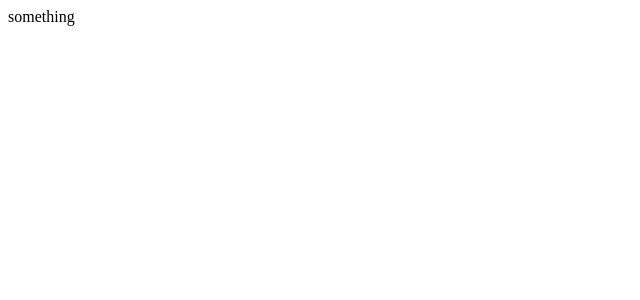
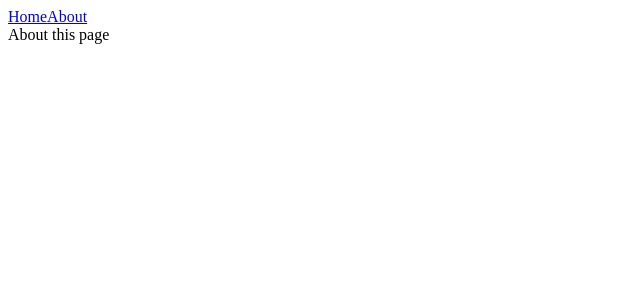
Before and after one commit to zpdl95/movie_app_2021, a React (Create React App) app: page /#/about in a window 1280 px wide. Shown: the top 300 px of the page, without its empty margins (0-640 px from the left). Built offline with nearby package versions, Linux system fonts and the light colour scheme.

Commit message:
#6.2 Building the Navigation

```diff
--- a/src/App.js
+++ b/src/App.js
@@ -1,7 +1,19 @@
 import React from "react";
+import { HashRouter, Route } from "react-router-dom";
+import Navigation from "./components/Navigation";
+import About from "./routes/About";
+import Home from "./routes/Home";
+
+/* Route에서 exact속성은 path에 들어있는 주소가 정확하게 같을때만 작동하도록 설정하는 것 */
 
 function App() {
-  return <span>something</span>;
+  return (
+    <HashRouter>
+      <Navigation />
+      <Route path="/" exact={true} component={Home} />
+      <Route path="/about" component={About} />
+    </HashRouter>
+  );
 }
 
 export default App;
--- /dev/null
+++ b/src/components/Navigation.js
@@ -0,0 +1,13 @@
+import React from "react";
+import { Link } from "react-router-dom";
+
+function Navigation() {
+  return (
+    <div>
+      <Link to="/">Home</Link>
+      <Link to="/about">About</Link>
+    </div>
+  );
+}
+
+export default Navigation;
--- a/src/routes/About.js
+++ b/src/routes/About.js
@@ -0,0 +1,7 @@
+import React from "react";
+
+function About() {
+  return <span>About this page</span>;
+}
+
+export default About;
```
Also changed, not shown: 1 other file (tests, documents, lock files or other folders).
